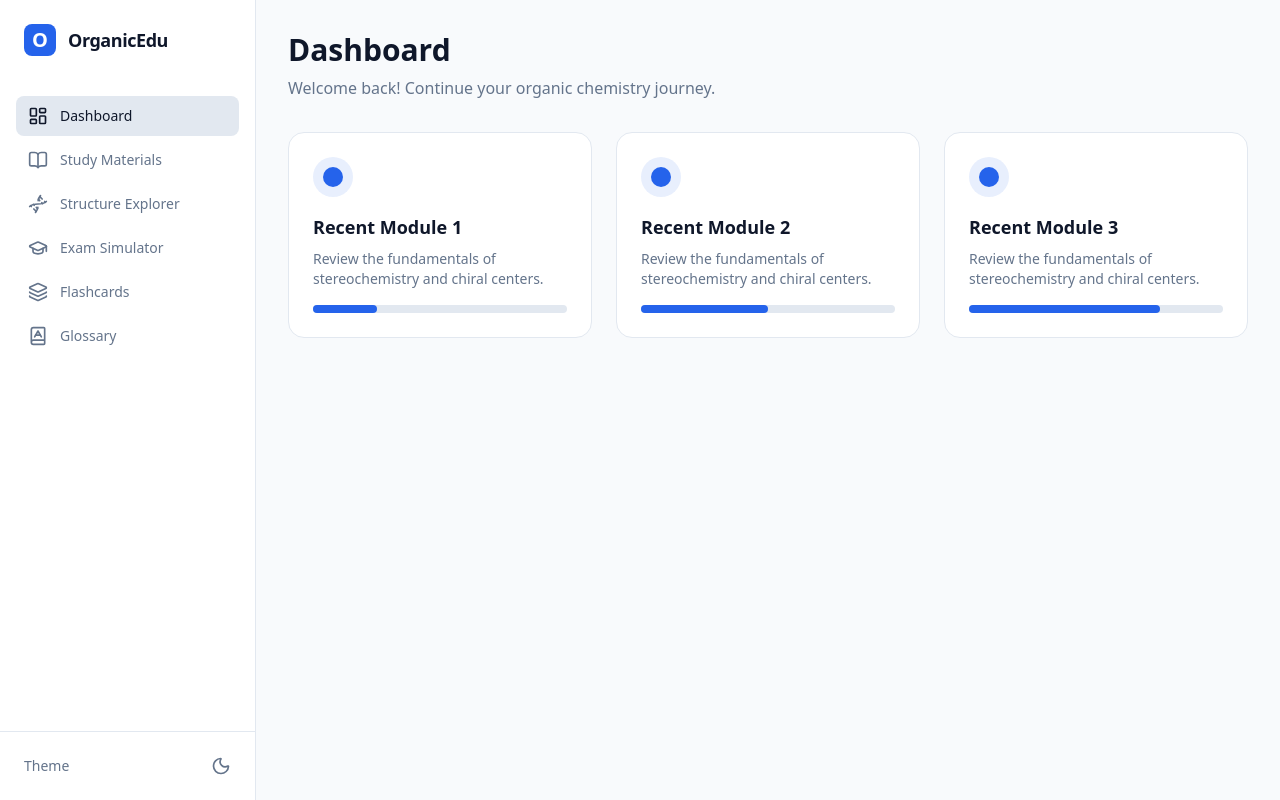
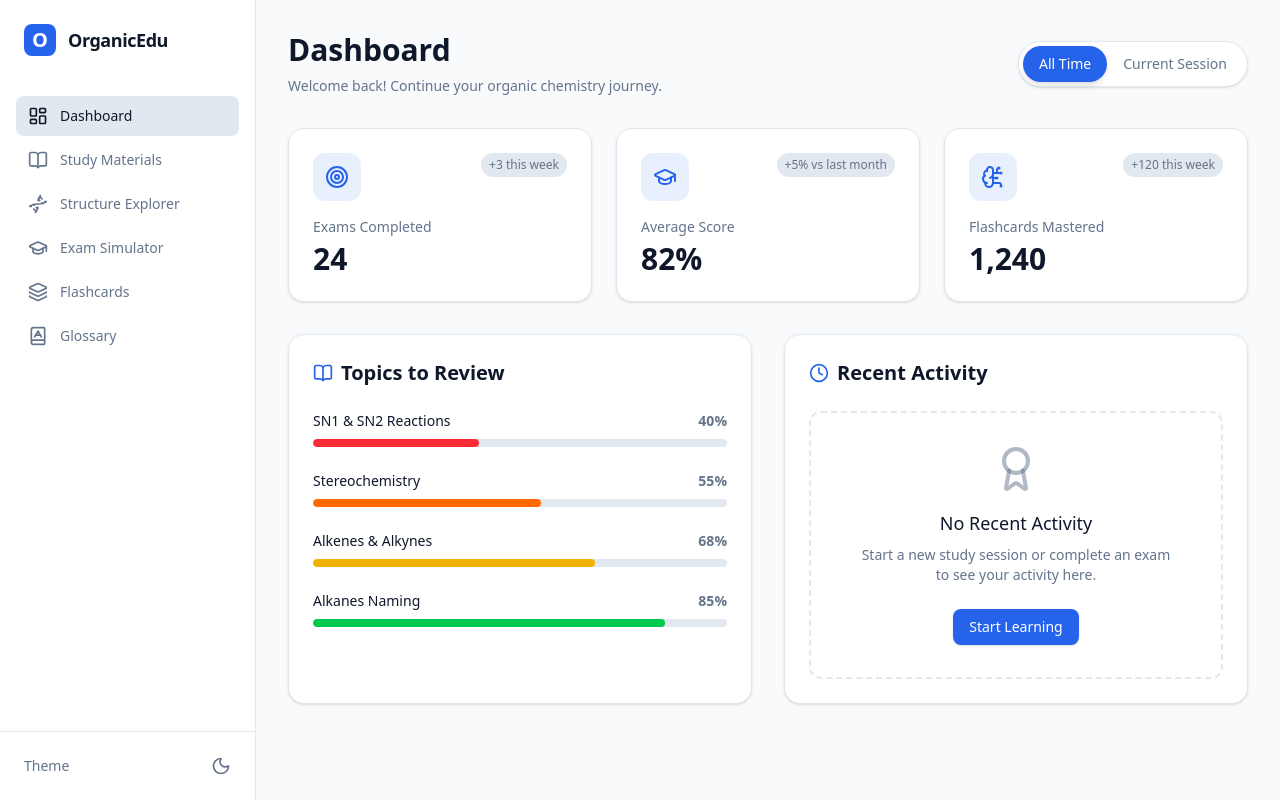
Before and after one commit to OfirBin/organic-platform, a Next.js app: page / in a window 1280 px wide. Built offline with nearby package versions, Linux system fonts and the light colour scheme.

Commit message:
Dashboard

```diff
--- a/app/page.tsx
+++ b/app/page.tsx
@@ -1,24 +1,145 @@
+"use client";
+
+import { useState } from "react";
+import { BookOpen, Target, BrainCircuit, GraduationCap, Clock, Award } from "lucide-react";
+
+type TimeFilter = "all_time" | "current_session";
+
 export default function DashboardPage() {
+  const [timeFilter, setTimeFilter] = useState<TimeFilter>("all_time");
+
+  // Mock Data
+  const metricsData = {
+    all_time: [
+      { id: 1, label: "Exams Completed", value: "24", icon: Target, trend: "+3 this week" },
+      { id: 2, label: "Average Score", value: "82%", icon: GraduationCap, trend: "+5% vs last month" },
+      { id: 3, label: "Flashcards Mastered", value: "1,240", icon: BrainCircuit, trend: "+120 this week" },
+    ],
+    current_session: [
+      { id: 1, label: "Exams Completed", value: "1", icon: Target, trend: "Just now" },
+      { id: 2, label: "Average Score", value: "88%", icon: GraduationCap, trend: "Above average" },
+      { id: 3, label: "Flashcards Mastered", value: "45", icon: BrainCircuit, trend: "In 2 hours" },
+    ]
+  };
+
+  const topicsData = {
+    all_time: [
+      { id: 1, name: "SN1 & SN2 Reactions", progress: 40, color: "bg-red-500" },
+      { id: 2, name: "Stereochemistry", progress: 55, color: "bg-orange-500" },
+      { id: 3, name: "Alkenes & Alkynes", progress: 68, color: "bg-yellow-500" },
+      { id: 4, name: "Alkanes Naming", progress: 85, color: "bg-green-500" },
+    ],
+    current_session: [
+      { id: 1, name: "E1 & E2 Reactions", progress: 30, color: "bg-red-500" },
+      { id: 2, name: "Carbocations", progress: 50, color: "bg-orange-500" },
+    ]
+  };
+
+  const currentMetrics = metricsData[timeFilter];
+  const currentTopics = topicsData[timeFilter];
+
   return (
-    <div className="p-8 max-w-6xl mx-auto">
-      <header className="mb-8">
-        <h1 className="text-3xl font-bold mb-2">Dashboard</h1>
-        <p className="text-sidebar-text">Welcome back! Continue your organic chemistry journey.</p>
+    <div className="p-8 max-w-6xl mx-auto space-y-8 animate-in fade-in duration-500">
+      {/* Header & Toggle */}
+      <header className="flex flex-col md:flex-row md:items-center justify-between gap-6">
+        <div>
+          <h1 className="text-3xl font-bold mb-2">Dashboard</h1>
+          <p className="text-sidebar-text text-sm">Welcome back! Continue your organic chemistry journey.</p>
+        </div>
+
+        {/* Toggle Switch */}
+        <div className="flex items-center bg-sidebar-bg border border-sidebar-border rounded-full p-1 shadow-sm">
+          <button
+            onClick={() => setTimeFilter("all_time")}
+            className={`px-4 py-2 rounded-full text-sm font-medium transition-all ${
+              timeFilter === "all_time"
+                ? "bg-brand text-white shadow-md"
+                : "text-sidebar-text hover:text-foreground"
+            }`}
+          >
+            All Time
+          </button>
+          <button
+            onClick={() => setTimeFilter("current_session")}
+            className={`px-4 py-2 rounded-full text-sm font-medium transition-all ${
+              timeFilter === "current_session"
+                ? "bg-brand text-white shadow-md"
+                : "text-sidebar-text hover:text-foreground"
+            }`}
+          >
+            Current Session
+          </button>
+        </div>
       </header>
 
-      <div className="grid grid-cols-1 md:grid-cols-2 lg:grid-cols-3 gap-6">
-        {[1, 2, 3].map((i) => (
-          <div key={i} className="p-6 rounded-2xl border border-sidebar-border bg-sidebar-bg hover:border-brand/50 transition-colors cursor-pointer">
-            <div className="w-10 h-10 rounded-full bg-brand/10 flex items-center justify-center mb-4">
-              <div className="w-5 h-5 bg-brand rounded-full" />
+      {/* Metrics Grid */}
+      <div className="grid grid-cols-1 md:grid-cols-3 gap-6">
+        {currentMetrics.map((metric) => {
+          const Icon = metric.icon;
+          return (
+            <div
+              key={metric.id}
+              className="p-6 rounded-2xl border border-sidebar-border bg-sidebar-bg shadow-sm hover:shadow-md hover:border-brand/50 transition-all group"
+            >
+              <div className="flex justify-between items-start mb-4">
+                <div className="p-3 rounded-xl bg-brand/10 text-brand group-hover:scale-110 transition-transform">
+                  <Icon className="w-6 h-6" />
+                </div>
+                <span className="text-xs font-medium text-sidebar-text bg-sidebar-item-active px-2 py-1 rounded-full">
+                  {metric.trend}
+                </span>
+              </div>
+              <p className="text-sidebar-text text-sm font-medium mb-1">{metric.label}</p>
+              <h2 className="text-3xl font-bold">{metric.value}</h2>
             </div>
-            <h3 className="font-semibold text-lg mb-2">Recent Module {i}</h3>
-            <p className="text-sm text-sidebar-text mb-4">Review the fundamentals of stereochemistry and chiral centers.</p>
-            <div className="w-full bg-sidebar-item-active rounded-full h-2">
-              <div className="bg-brand h-2 rounded-full" style={{ width: `${i * 25}%` }} />
-            </div>
+          );
+        })}
+      </div>
+
+      <div className="grid grid-cols-1 lg:grid-cols-2 gap-8">
+        {/* Weakest Topics */}
+        <section className="p-6 rounded-2xl border border-sidebar-border bg-sidebar-bg shadow-sm">
+          <div className="flex items-center gap-2 mb-6">
+            <BookOpen className="w-5 h-5 text-brand" />
+            <h2 className="text-xl font-bold">Topics to Review</h2>
           </div>
-        ))}
+
+          <div className="space-y-6">
+            {currentTopics.map((topic) => (
+              <div key={topic.id} className="space-y-2">
+                <div className="flex justify-between items-center text-sm">
+                  <span className="font-medium">{topic.name}</span>
+                  <span className="text-sidebar-text font-bold">{topic.progress}%</span>
+                </div>
+                <div className="w-full bg-sidebar-item-active rounded-full h-2 overflow-hidden">
+                  <div
+                    className={`h-full rounded-full transition-all duration-1000 ease-out ${topic.color}`}
+                    style={{ width: `${topic.progress}%` }}
+                  />
+                </div>
+              </div>
+            ))}
+          </div>
+        </section>
+
+        {/* Quick Actions or Recent Activity Placeholder */}
+        <section className="p-6 rounded-2xl border border-sidebar-border bg-sidebar-bg shadow-sm flex flex-col">
+          <div className="flex items-center gap-2 mb-6">
+            <Clock className="w-5 h-5 text-brand" />
+            <h2 className="text-xl font-bold">Recent Activity</h2>
+          </div>
+
+          <div className="flex-1 flex flex-col items-center justify-center text-center p-8 border-2 border-dashed border-sidebar-border rounded-xl">
+            <Award className="w-12 h-12 text-sidebar-text/50 mb-4" />
+            <h3 className="text-lg font-medium mb-2">No Recent Activity</h3>
+            <p className="text-sm text-sidebar-text max-w-xs">
+              Start a new study session or complete an exam to see your activity here.
+            </p>
+            <button className="mt-6 px-4 py-2 bg-brand text-white rounded-lg text-sm font-medium hover:bg-brand-hover transition-colors shadow-sm">
+              Start Learning
+            </button>
+          </div>
+        </section>
       </div>
     </div>
   );
```
